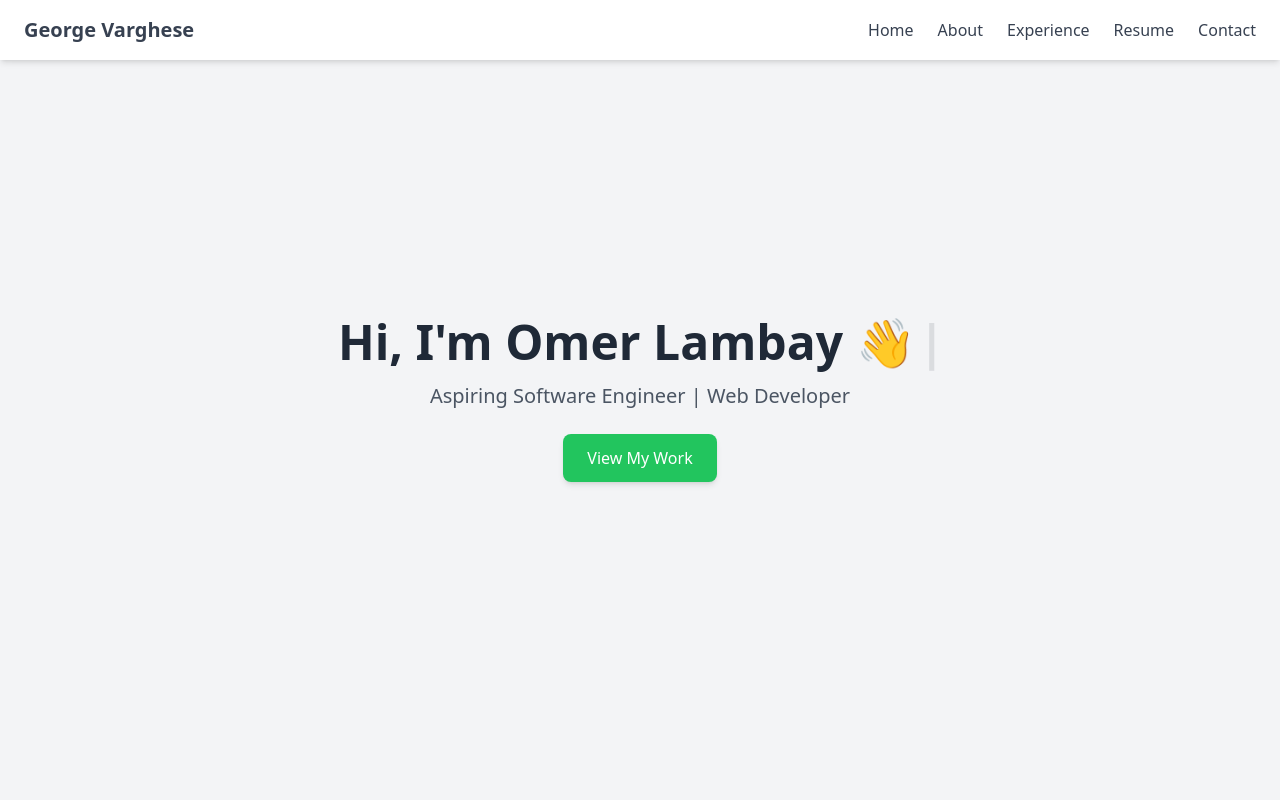
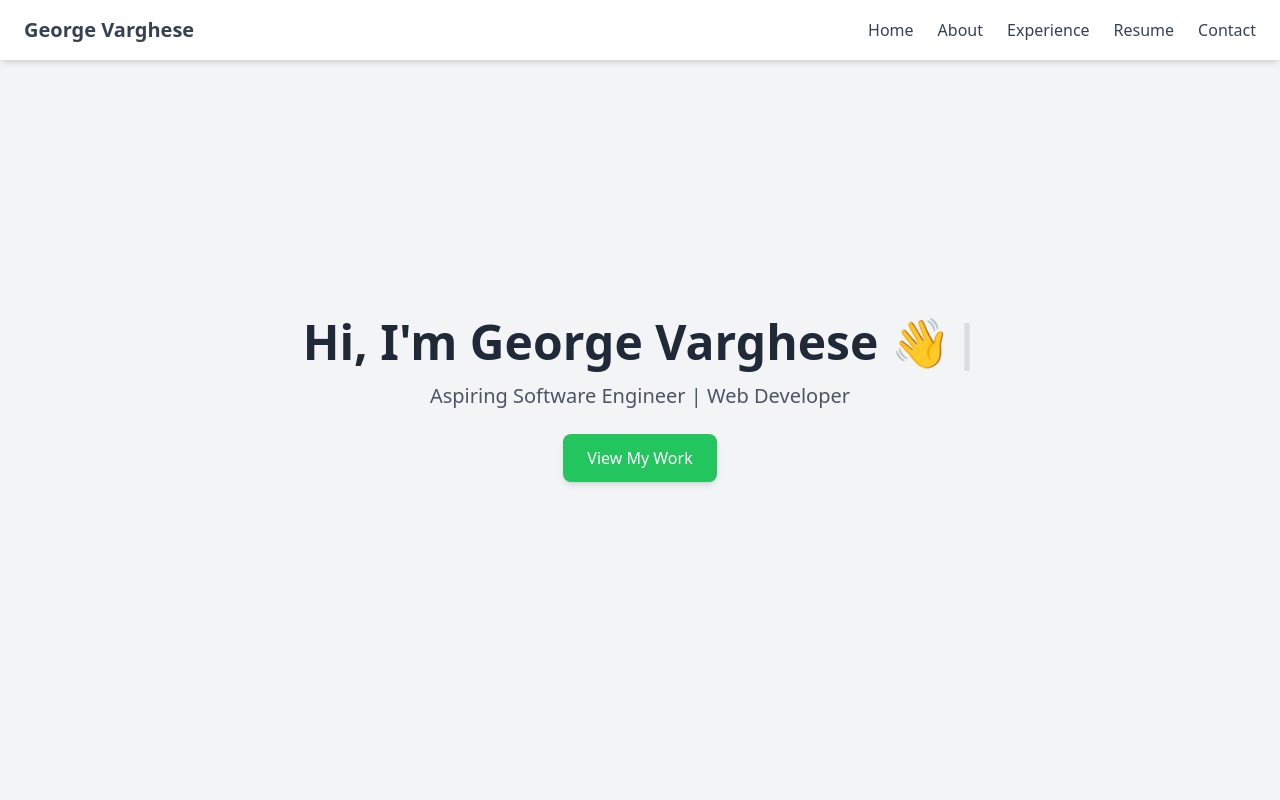
Before and after one commit to PREZGV/personal-website, a React (Create React App) app: page / in a window 1280 px wide. Shown: the top 800 px of the page. Built offline with nearby package versions, Linux system fonts and the light colour scheme.

Commit message:
back to george

```diff
--- a/src/components/Home.js
+++ b/src/components/Home.js
@@ -11,7 +11,7 @@ function Home() {
       <h1 className="text-4xl md:text-5xl font-bold text-gray-800">
         <span className="inline-block">
           <Typewriter
-            words={["Hi, I'm Omer Lambay 👋"]}
+            words={["Hi, I'm George Varghese 👋"]}
             loop={1} // Runs once
             cursor
             cursorStyle="|"
```
